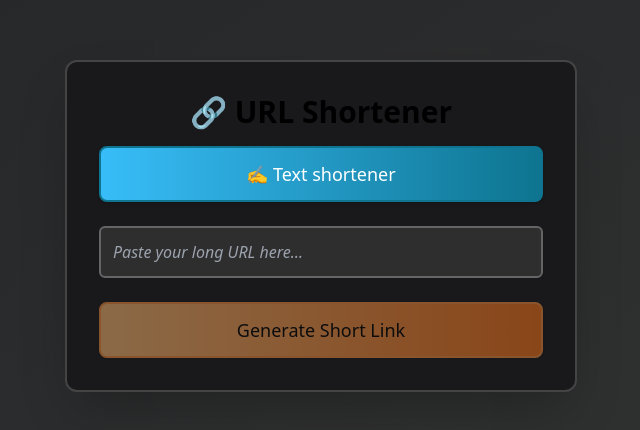
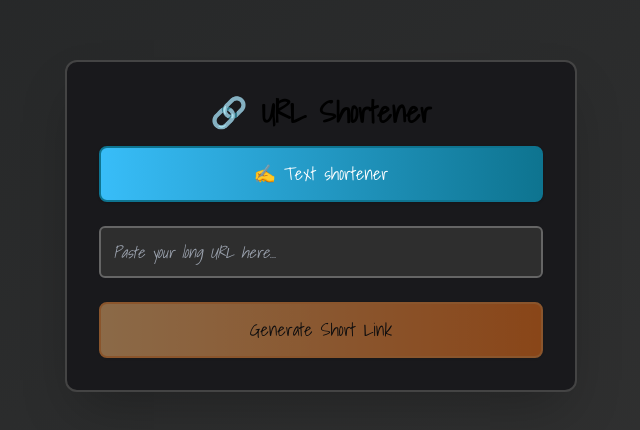
Before and after one commit to yash-io/SuS, a React (Vite) app: page / in a window 1280 px wide. Shown: the part 174-604 px from the top of the page, without its empty margins (319-959 px from the left). Built offline with nearby package versions, Linux system fonts and the light colour scheme.

Commit message:
Update tailwind.config.js

```diff
--- a/tailwind.config.js
+++ b/tailwind.config.js
@@ -9,6 +9,9 @@ export default {
        'xs': '475px',
        'xss': '300px',
      },
+     fontFamily: {
+      handwriting: ['"Shadows Into Light"', 'cursive'],
+    },
    },
  },
  plugins: [],
```
